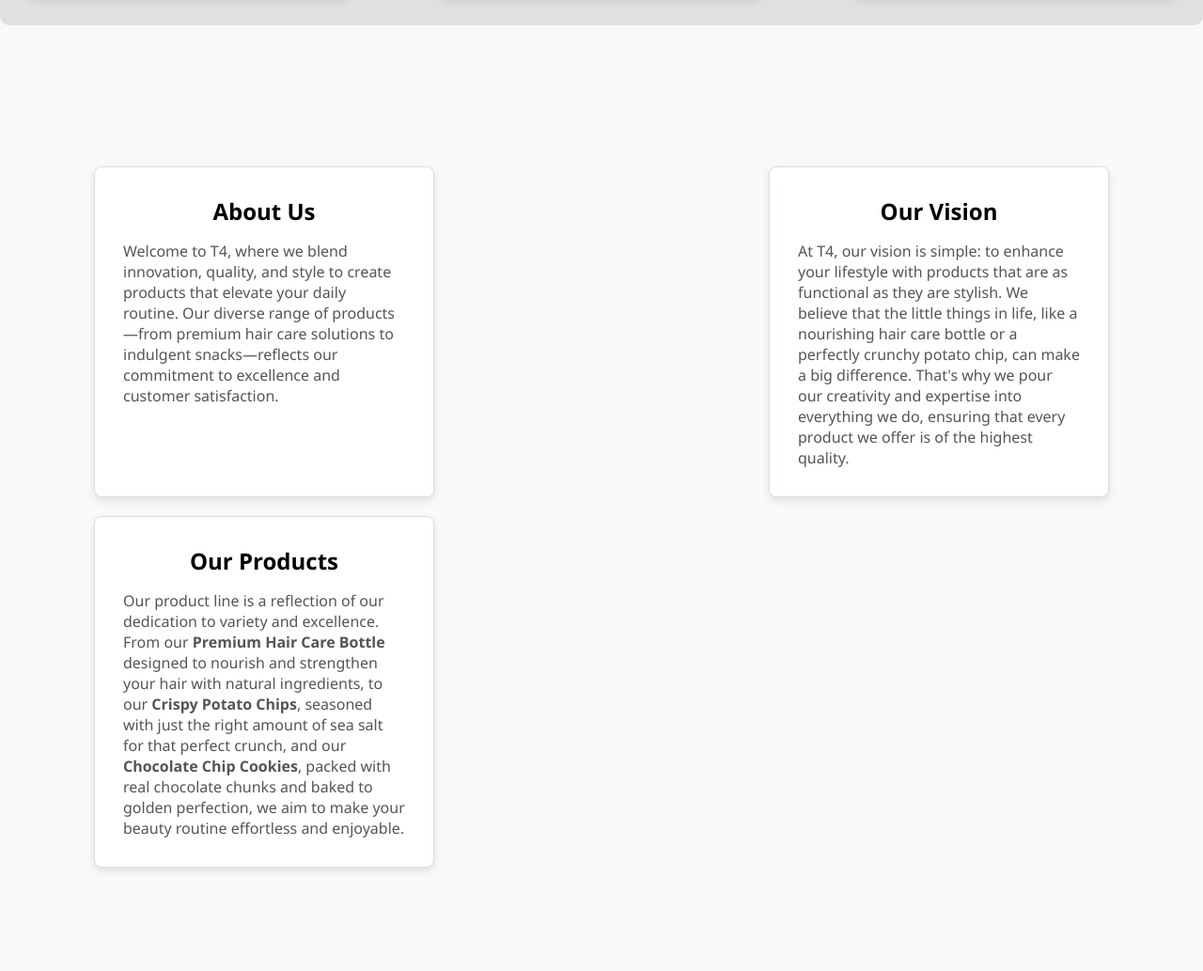
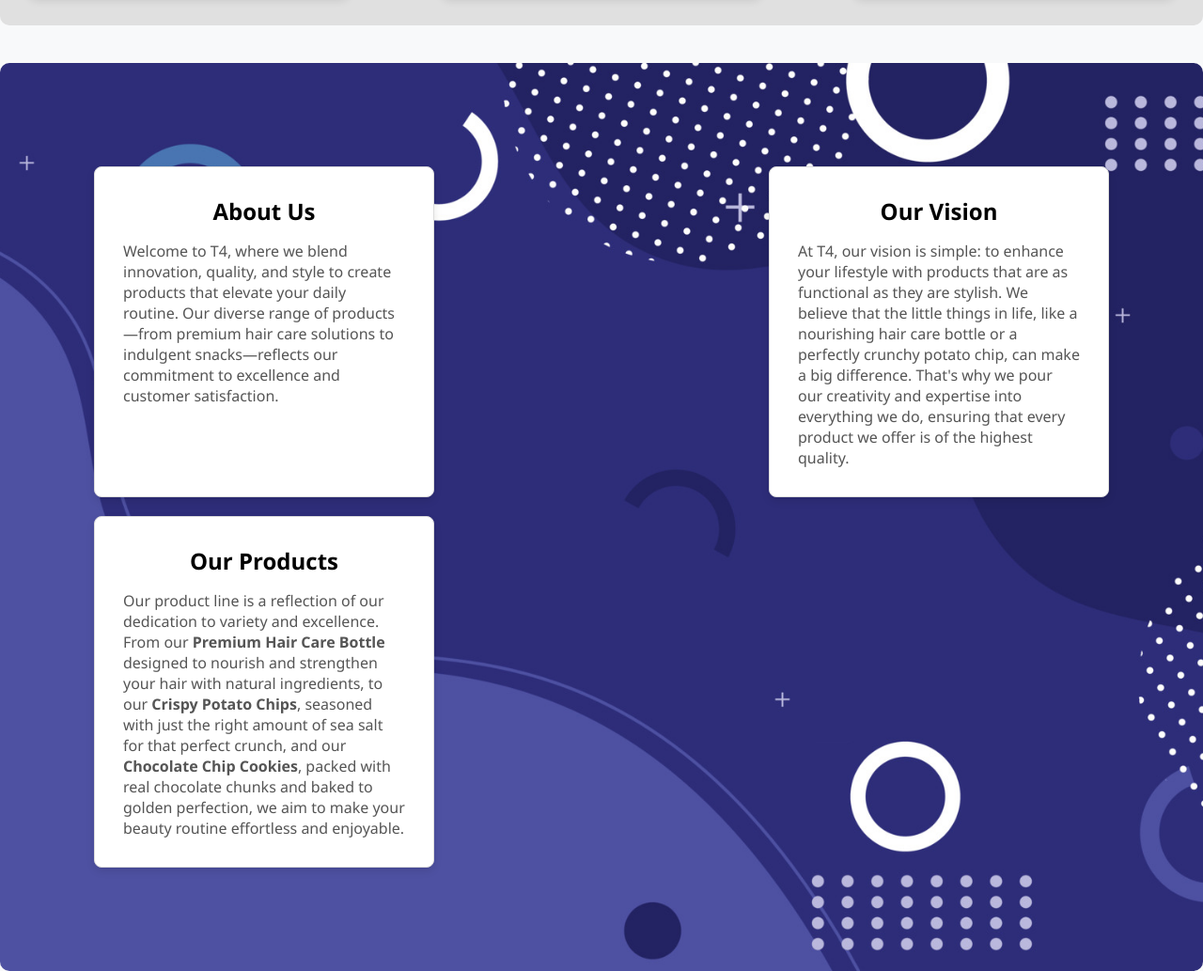
Before and after one commit to Malhar191/T4, a plain HTML site: page home.html in a window 1280 px wide. Shown: the part 801-1834 px from the top of the page at 94% size. Drawn offline with Linux system fonts and the light colour scheme.

Commit message:
Update home.html

```diff
--- a/home.html
+++ b/home.html
@@ -133,7 +133,7 @@
         </a>
     </section>
 
-    <section class="about-cards" style="background-image: url('imgs/home.jpg.jpg'); background-size: cover; background-position: center center;">
+    <section class="about-cards" style="background-image: url('home.jpg.jpg'); background-size: cover; background-position: center center;">
         <div class="card">
             <h2>About Us</h2>
             <p>Welcome to T4, where we blend innovation, quality, and style to create products that elevate your daily routine. Our diverse range of products—from premium hair care solutions to indulgent snacks—reflects our commitment to excellence and customer satisfaction.</p>
```
